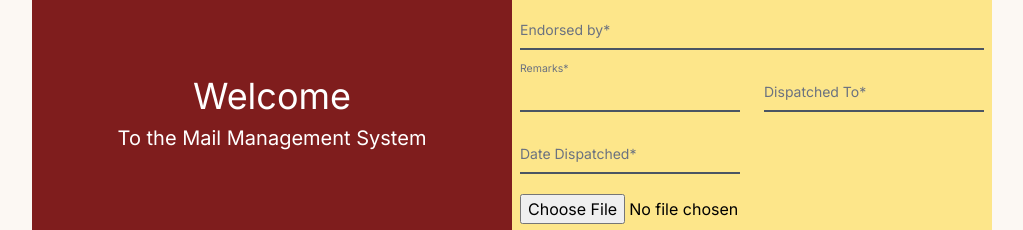
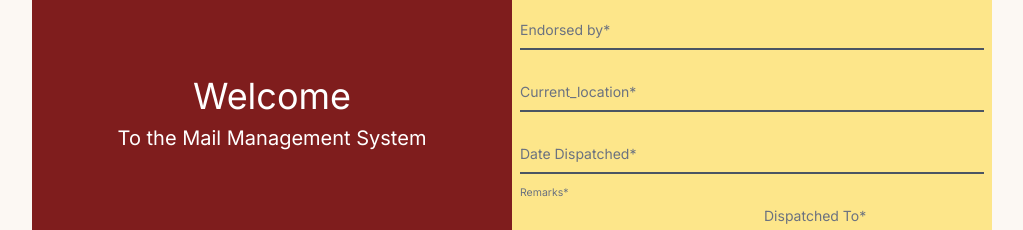
Before and after one commit to Quadry01/Mail-management, a Next.js app: page / in a window 1280 px wide. Shown: the part 164-394 px from the top of the page, without its empty margins (128-1151 px from the left). Built offline with nearby package versions, Linux system fonts and the light colour scheme; no server answers.

Commit message:
Preparing for pitch

```diff
--- a/app/page.js
+++ b/app/page.js
@@ -46,6 +46,7 @@ export default function Home() {
     "Remarks",
     "Dispatched_To",
     "Date_dispatched",
+     "Current_location",
     "URL",
   ];
   // SEARCH QUERY
@@ -117,7 +118,7 @@ export default function Home() {
       .then((data) => {
         if (data.result === "success") {
           globalImageURL = data.url;
-          alert(mailID, globalImageURL);
+          alert( "Your Mail ID is " + mailID);
           setLoading(false);
           window.location.reload();
         } else {
@@ -200,6 +201,49 @@ export default function Home() {
                 Endorsed by*
               </label>
             </div>
+
+
+<div className="grid md:grid-cols-1 md:gap-6">
+              <div className="relative z-0 w-full mb-5 group">
+                <input
+                  type="text"
+                  name="Current_location"
+                  id="floating_phone"
+                  className="block py-2.5 px-0 w-full text-sm text-gray-900 bg-transparent border-0 border-b-2 border-gray-600 appearance-none focus:outline-none focus:ring-0 focus:border-blue-600 peer"
+                  placeholder=" "
+                  required
+                />
+                <label
+                  htmlFor="floating_phone"
+                  className="peer-focus:font-medium absolute text-sm text-gray-500  duration-300 transform -translate-y-6 scale-75 top-3 -z-10 origin-[0] peer-focus:start-0 rtl:peer-focus:translate-x-1/4 peer-focus:text-blue-600  peer-placeholder-shown:scale-100 peer-placeholder-shown:translate-y-0 peer-focus:scale-75 peer-focus:-translate-y-6"
+                >
+                 Current_location*
+                </label>
+              </div>
+            </div>
+
+
+<div className="grid md:grid-cols-1 md:gap-6">
+              <div className="relative z-0 w-full mb-5 group">
+                <input
+                  type="text"
+                  name="Date_dispatched"
+                  id="floating_phone"
+                  className="block py-2.5 px-0 w-full text-sm text-gray-900 bg-transparent border-0 border-b-2 border-gray-600 appearance-none focus:outline-none focus:ring-0 focus:border-blue-600 peer"
+                  placeholder=" "
+                  required
+                />
+                <label
+                  htmlFor="floating_phone"
+                  className="peer-focus:font-medium absolute text-sm text-gray-500  duration-300 transform -translate-y-6 scale-75 top-3 -z-10 origin-[0] peer-focus:start-0 rtl:peer-focus:translate-x-1/4 peer-focus:text-blue-600  peer-placeholder-shown:scale-100 peer-placeholder-shown:translate-y-0 peer-focus:scale-75 peer-focus:-translate-y-6"
+                >
+                 Date Dispatched*
+                </label>
+              </div>
+            </div>
+
+
+
             <div className="grid md:grid-cols-2 md:gap-6">
               <div className="relative z-0 w-full mb-5 group">
                 <select
@@ -240,6 +284,7 @@ export default function Home() {
                 </label>
               </div>
             </div>
+{/*
             <div className="grid md:grid-cols-2 md:gap-6">
               <div className="relative z-0 w-full mb-5 group">
                 <input
@@ -257,7 +302,12 @@ export default function Home() {
                   Date Dispatched*
                 </label>
               </div>
-            </div>
+            </div> */}
+
+
+
+
+
             <input
               name="file"
               id="uploadfile"
```
